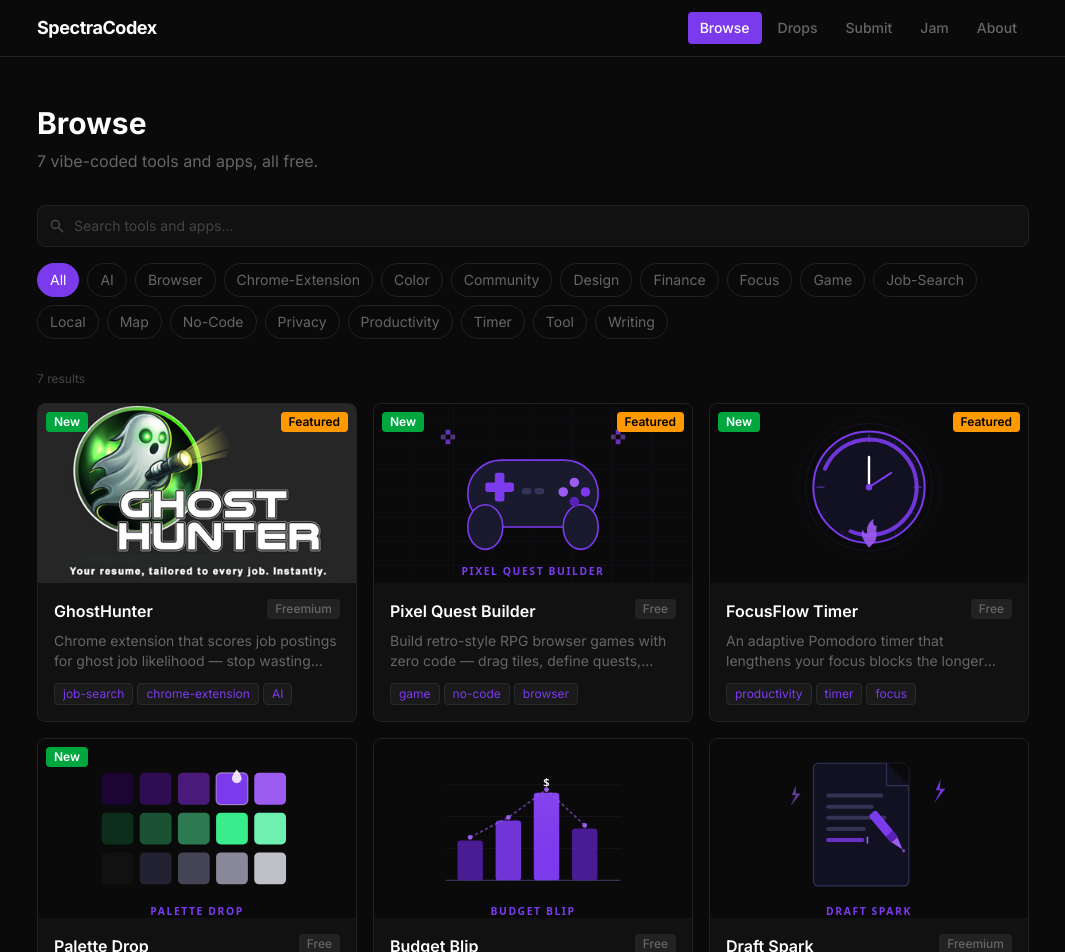
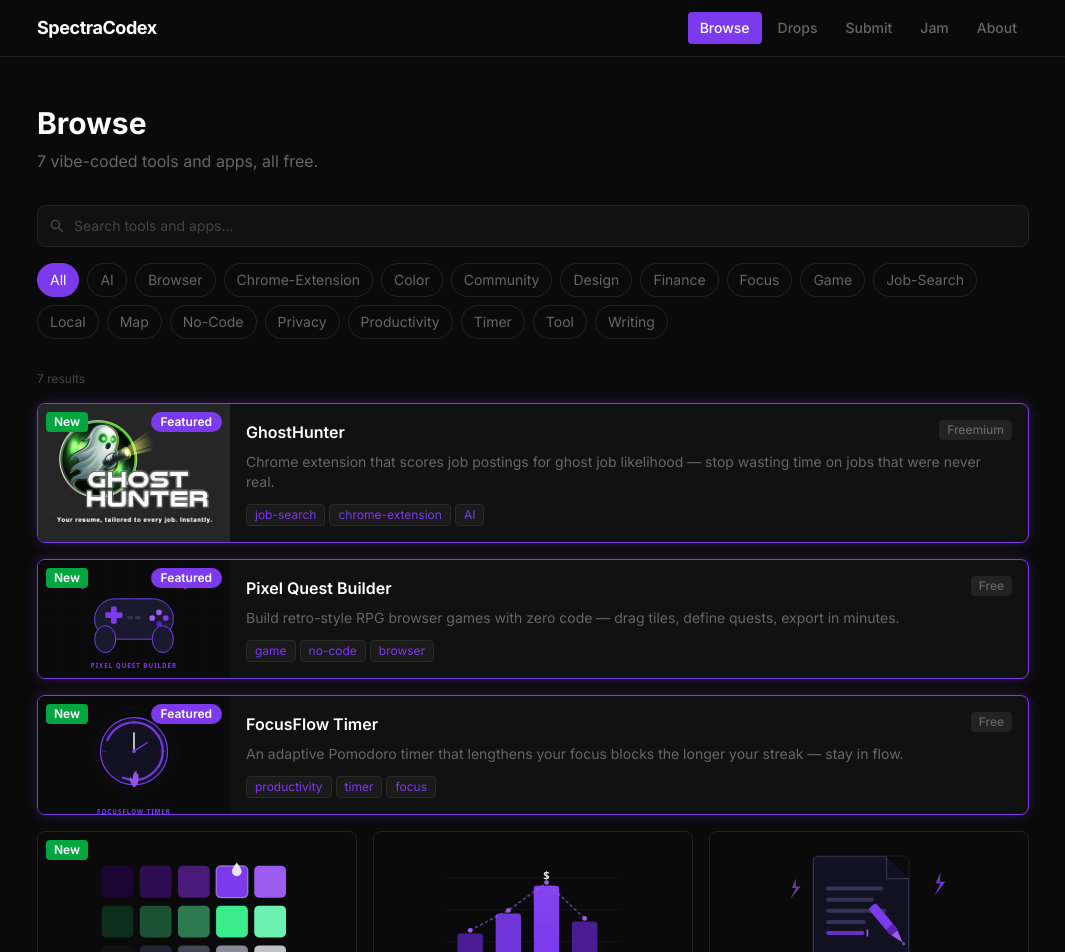
Before and after one commit to snowen20/SpectraCodex, a Next.js app: page /browse in a window 1280 px wide. Shown: the top 952 px of the page, without its empty margins (107-1172 px from the left). Built offline with nearby package versions, Linux system fonts and the light colour scheme.

Commit message:
Make featured cards visually distinct

```diff
--- a/app/browse/page.tsx
+++ b/app/browse/page.tsx
@@ -45,11 +45,20 @@ export default function BrowsePage() {
           <p className="text-xs text-[#444444] mb-4">
             {filtered.length} result{filtered.length !== 1 ? "s" : ""}
           </p>
-          <div className="grid grid-cols-1 sm:grid-cols-2 lg:grid-cols-3 gap-4">
-            {filtered.map((listing) => (
-              <ListingCard key={listing.slug} listing={listing} />
-            ))}
-          </div>
+          {filtered.some((l) => l.featured) && (
+            <div className="grid grid-cols-1 gap-4 mb-4">
+              {filtered.filter((l) => l.featured).map((listing) => (
+                <ListingCard key={listing.slug} listing={listing} />
+              ))}
+            </div>
+          )}
+          {filtered.some((l) => !l.featured) && (
+            <div className="grid grid-cols-1 sm:grid-cols-2 lg:grid-cols-3 gap-4">
+              {filtered.filter((l) => !l.featured).map((listing) => (
+                <ListingCard key={listing.slug} listing={listing} />
+              ))}
+            </div>
+          )}
         </>
       ) : (
         <div className="text-center py-20 text-[#444444]">
--- a/app/page.tsx
+++ b/app/page.tsx
@@ -65,11 +65,20 @@ export default function HomePage() {
               Browse all →
             </Link>
           </div>
-          <div className="grid grid-cols-1 sm:grid-cols-2 lg:grid-cols-3 gap-4">
-            {newThisWeek.map((listing) => (
-              <ListingCard key={listing.slug} listing={listing} />
-            ))}
-          </div>
+          {newThisWeek.some((l) => l.featured) && (
+            <div className="grid grid-cols-1 gap-4 mb-4">
+              {newThisWeek.filter((l) => l.featured).map((listing) => (
+                <ListingCard key={listing.slug} listing={listing} />
+              ))}
+            </div>
+          )}
+          {newThisWeek.some((l) => !l.featured) && (
+            <div className="grid grid-cols-1 sm:grid-cols-2 lg:grid-cols-3 gap-4">
+              {newThisWeek.filter((l) => !l.featured).map((listing) => (
+                <ListingCard key={listing.slug} listing={listing} />
+              ))}
+            </div>
+          )}
         </section>
       )}
 
--- a/components/ListingCard.tsx
+++ b/components/ListingCard.tsx
@@ -8,6 +8,61 @@ interface ListingCardProps {
 
 export default function ListingCard({ listing }: ListingCardProps) {
   const isNew = isNewThisWeek(listing.dateAdded);
+
+  if (listing.featured) {
+    return (
+      <Link
+        href={`/listing/${listing.slug}/`}
+        className="group flex bg-[#111111] border border-[#7c3aed] shadow-[0_0_12px_rgba(124,58,237,0.3)] rounded-lg overflow-hidden hover:shadow-[0_0_20px_rgba(124,58,237,0.5)] transition-all duration-200"
+      >
+        {/* Thumbnail — left side */}
+        <div className="relative w-48 shrink-0 overflow-hidden bg-[#1a1a1a]">
+          <Image
+            src={listing.thumbnail}
+            alt={listing.title}
+            fill
+            className="object-cover group-hover:scale-105 transition-transform duration-300"
+            unoptimized
+          />
+          {isNew && (
+            <span className="absolute top-2 left-2 bg-green-600 text-white text-xs font-semibold px-2 py-0.5 rounded">
+              New
+            </span>
+          )}
+          <span className="absolute top-2 right-2 bg-[#7c3aed] text-white text-xs font-semibold px-2.5 py-0.5 rounded-full">
+            Featured
+          </span>
+        </div>
+
+        {/* Content — right side */}
+        <div className="p-4 flex flex-col justify-between flex-1 min-w-0">
+          <div>
+            <div className="flex items-start justify-between gap-2 mb-2">
+              <h3 className="font-semibold text-white group-hover:text-[#7c3aed] transition-colors line-clamp-1">
+                {listing.title}
+              </h3>
+              <span className="shrink-0 text-xs font-medium bg-[#222222] text-[#666666] px-2 py-0.5 rounded capitalize">
+                {listing.priceModel}
+              </span>
+            </div>
+            <p className="text-sm text-[#666666] line-clamp-2 mb-3">
+              {listing.pitch}
+            </p>
+          </div>
+          <div className="flex flex-wrap gap-1">
+            {listing.tags.map((tag) => (
+              <span
+                key={tag}
+                className="text-xs bg-[#1a1a1a] text-[#7c3aed] border border-[#2a2a2a] px-2 py-0.5 rounded"
+              >
+                {tag}
+              </span>
+            ))}
+          </div>
+        </div>
+      </Link>
+    );
+  }
 
   return (
     <Link
@@ -26,11 +81,6 @@ export default function ListingCard({ listing }: ListingCardProps) {
         {isNew && (
           <span className="absolute top-2 left-2 bg-green-600 text-white text-xs font-semibold px-2 py-0.5 rounded">
             New
-          </span>
-        )}
-        {listing.featured && (
-          <span className="absolute top-2 right-2 bg-amber-500 text-black text-xs font-semibold px-2 py-0.5 rounded">
-            Featured
           </span>
         )}
       </div>
```
